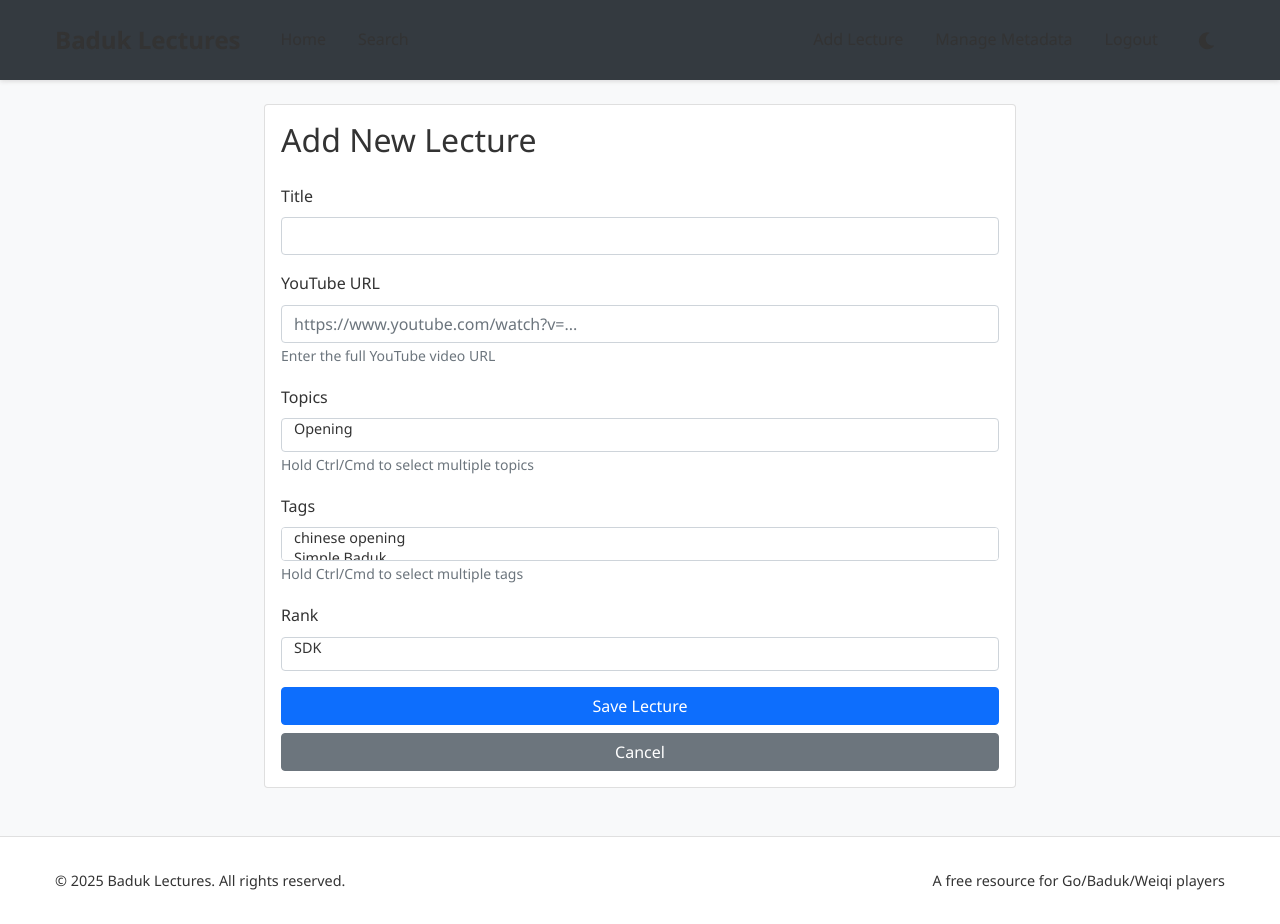
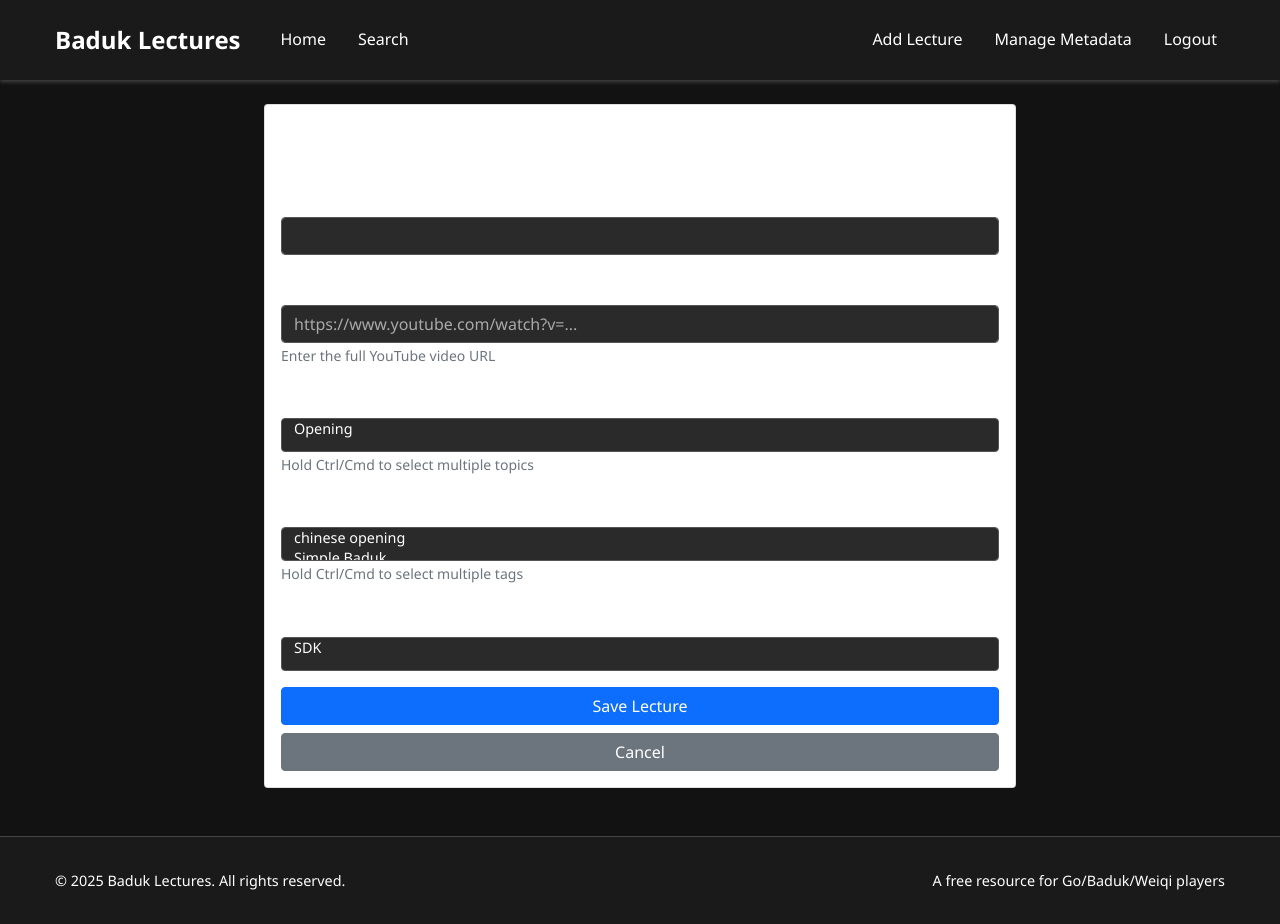
Before and after one commit to SoumyaK4/BadukLecture-Host, a Flask app: page /admin/lecture/add in a window 1280 px wide. Run offline with Flask 3, Linux system fonts and the light colour scheme; a user stored in the database is signed in; data comes from the database, SQL or seed files in the repository.

Commit message:
Assistant checkpoint: Remove theme toggle, enforce dark mode with improved readability
Assistant generated file changes:
- templates/base.html: Remove theme toggle button and set dark mode as default, Remove theme toggle button from navbar, Remove theme toggle script
- static/css/style.css: Update dark theme styling for better readability, Enhance form controls for dark mode, Ensure footer is visible in dark mode
- static/js/theme.js: Simplify theme.js to only set dark mode

---

User prompt:

1. Remove the theme toggle, only keep dark mode
2. Make sure dark theme is properly applied to every part of the website, so all text are readable.

Replit-Commit-Author: Assistant
Replit-Commit-Session-Id: 13b6999b-02f9-4f3f-8435-28df9134df54

```diff
--- a/static/css/style.css
+++ b/static/css/style.css
@@ -51,6 +51,11 @@ main {
     background-color: var(--input-bg);
     color: var(--input-text);
     border-color: #86b7fe;
+    box-shadow: 0 0 0 0.25rem rgba(134, 183, 254, 0.25);
+}
+
+.form-control::placeholder {
+    color: rgba(255, 255, 255, 0.6);
 }
 
 /* Header */
@@ -199,14 +204,14 @@ main {
 
 /* Footer */
 footer {
-    background-color: var(--card-bg);
+    background-color: #1a1a1a;
     padding: 1rem 0;
-    border-top: 1px solid var(--border-color);
+    border-top: 1px solid #444444;
     margin-top: auto;
 }
 
 footer p {
-    color: var(--text-color);
+    color: #ffffff;
     margin: 0;
     font-size: 0.9rem;
 }
@@ -369,12 +374,12 @@ footer p {
 
 [data-theme="dark"] {
     --body-bg: #121212;
-    --text-color: #e4e6eb;
+    --text-color: #ffffff;
     --card-bg: #1e1e1e;
-    --border-color: #333333;
+    --border-color: #444444;
     --input-bg: #2a2a2a;
-    --input-text: #e4e6eb;
-    --input-border: #444444;
+    --input-text: #ffffff;
+    --input-border: #555555;
     --navbar-bg: #1a1a1a;
     --navbar-text: #ffffff;
     --navbar-brand-color: #ffffff;
--- a/static/js/theme.js
+++ b/static/js/theme.js
@@ -1,66 +1,13 @@
-
 /**
- * Theme Toggle Functionality
- * Manages light/dark theme preferences and toggles
+ * Dark Mode Theme
+ * Forces dark theme application
  */
 document.addEventListener('DOMContentLoaded', function() {
-    const html = document.documentElement;
-    const themeToggle = document.getElementById('theme-toggle');
+    // Always use dark theme
+    document.documentElement.setAttribute('data-theme', 'dark');
 
-    // Check for saved preference or use system preference
-    function getInitialTheme() {
-        const savedTheme = localStorage.getItem('theme');
-        if (savedTheme) {
-            return savedTheme;
-        }
+    // Remove any stored theme preference
+    localStorage.removeItem('theme');
 
-        // Check system preference
-        return window.matchMedia('(prefers-color-scheme: dark)').matches
-            ? 'dark'
-            : 'light';
-    }
-
-    // Apply theme to document
-    function applyTheme(theme) {
-        html.setAttribute('data-theme', theme);
-        updateToggleButton(theme);
-        localStorage.setItem('theme', theme);
-        console.log(`Theme applied: ${theme}`);
-    }
-
-    // Update the toggle button icon based on current theme
-    function updateToggleButton(theme) {
-        if (!themeToggle) return;
-
-        themeToggle.innerHTML = theme === 'dark'
-            ? '<i class="fas fa-sun"></i>'
-            : '<i class="fas fa-moon"></i>';
-
-        themeToggle.setAttribute('aria-label',
-            theme === 'dark' ? 'Switch to light mode' : 'Switch to dark mode');
-    }
-
-    // Toggle between themes
-    function toggleTheme() {
-        const currentTheme = html.getAttribute('data-theme');
-        const newTheme = currentTheme === 'dark' ? 'light' : 'dark';
-        applyTheme(newTheme);
-    }
-
-    // Set up event listener for theme toggle
-    if (themeToggle) {
-        themeToggle.addEventListener('click', toggleTheme);
-    }
-
-    // Initialize theme
-    const initialTheme = getInitialTheme();
-    applyTheme(initialTheme);
-
-    // Listen for system preference changes
-    window.matchMedia('(prefers-color-scheme: dark)').addEventListener('change', e => {
-        if (!localStorage.getItem('theme')) {
-            // Only auto-switch if user hasn't manually set a preference
-            applyTheme(e.matches ? 'dark' : 'light');
-        }
-    });
+    console.log('Dark mode applied');
 });
--- a/templates/base.html
+++ b/templates/base.html
@@ -1,5 +1,5 @@
 <!DOCTYPE html>
-<html lang="en" data-theme="light">
+<html lang="en" data-theme="dark">
 <head>
     <meta charset="UTF-8">
     <meta name="viewport" content="width=device-width, initial-scale=1.0">
@@ -49,11 +49,7 @@
                         <a class="nav-link" href="{{ url_for('login') }}">Login</a>
                     </li>
                     {% endif %}
-                    <li class="nav-item">
-                        <button id="theme-toggle" class="theme-toggle">
-                            <i class="fas fa-moon"></i>
-                        </button>
-                    </li>
+
                 </ul>
             </div>
         </div>
@@ -96,8 +92,7 @@
     <!-- Bootstrap JS with Popper -->
     <script src="https://cdn.jsdelivr.net/npm/bootstrap@5.1.3/dist/js/bootstrap.bundle.min.js"></script>
 
-    <!-- Theme toggle script -->
-    <script src="{{ url_for('static', filename='js/theme.js') }}"></script>
+
 
     {% block extra_scripts %}{% endblock %}
 </body>
```
